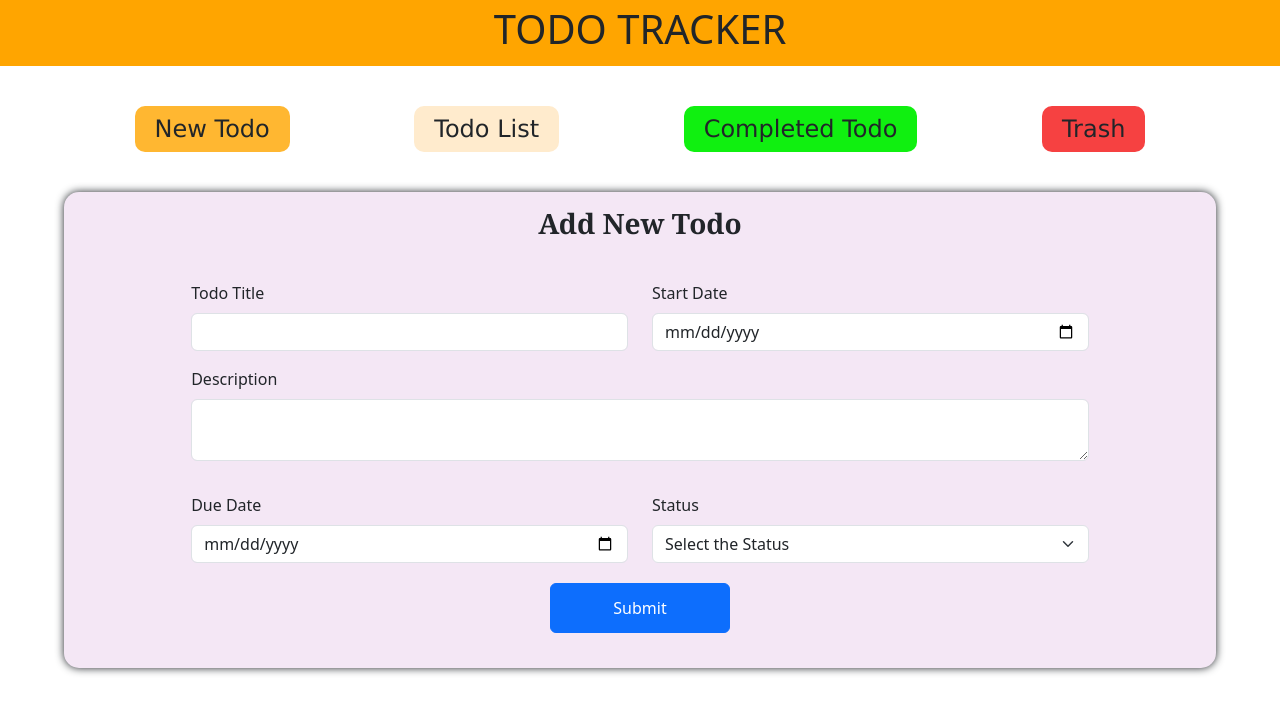
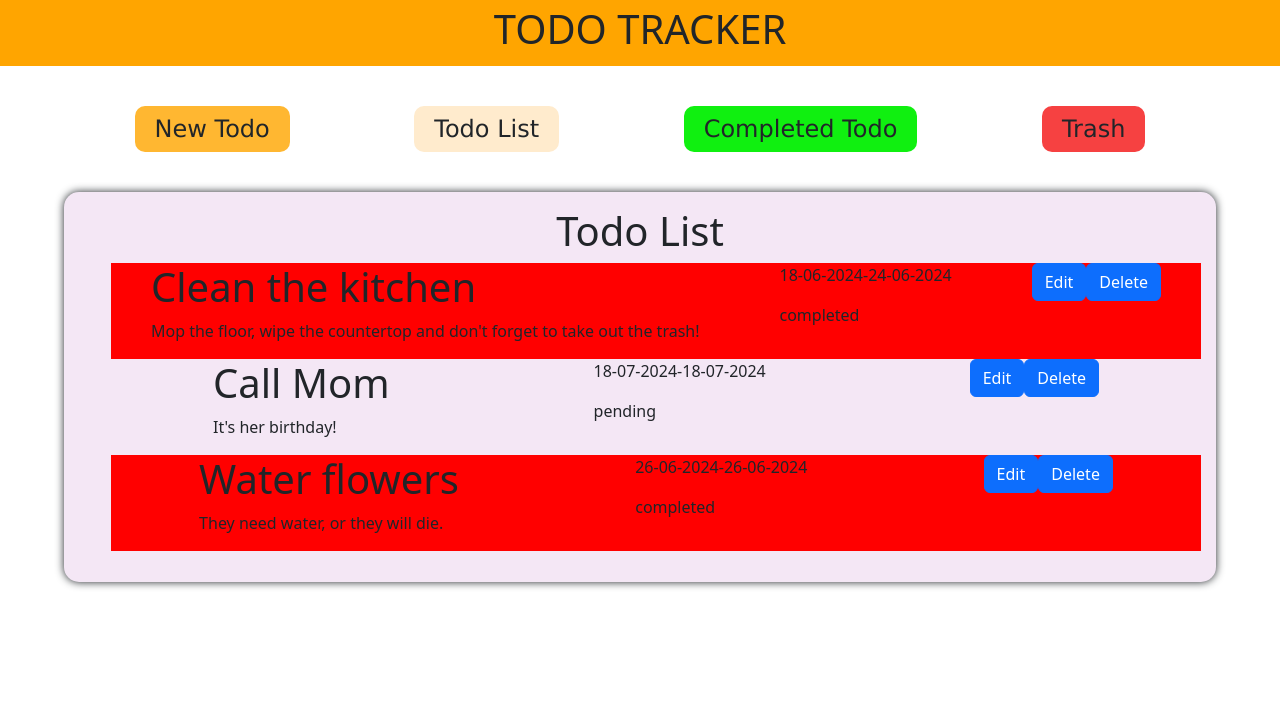
Before and after one commit to NagendraVarma1/Todo-Project, a React (Create React App) app: page /todoList in a window 1280 px wide. Shown: the top 714 px of the page. Built offline with nearby package versions, Linux system fonts and the light colour scheme.

Commit message:
router added and added basic structure to list

```diff
--- a/package.json
+++ b/package.json
@@ -10,6 +10,7 @@
     "react": "^18.3.1",
     "react-bootstrap": "^2.10.3",
     "react-dom": "^18.3.1",
+    "react-router-dom": "^6.24.0",
     "react-scripts": "5.0.1",
     "web-vitals": "^2.1.4"
   },
--- a/src/App.js
+++ b/src/App.js
@@ -1,18 +1,22 @@
 
-import Cards from './Components/Cards/Cards';
+import { RouterProvider, createBrowserRouter } from 'react-router-dom';
 import TodoForm from './Components/Form/TodoForm';
-import Header from './Components/Header/Header';
-// import List from './Components/List/List';
+import RootLayout from './Components/RootLayout/RootLayout';
+import List from './Components/List/List';
 
 function App() {
+  const router = createBrowserRouter([
+    {
+      path: '/',
+      element: <RootLayout />,
+      children: [
+        {path: '/', element: <TodoForm />},
+        {path: '/todoList', element: <List />}
+      ]
+    }
+  ])
   return (
-    <div>
-      <Header />
-      {/* has to add conditional rendering depending on the path. */}
-      <Cards />
-      <TodoForm />
-      {/* <List /> */}
-    </div>
+    <RouterProvider router={router}/>
   );
 }
 
--- a/src/Components/Cards/Cards.js
+++ b/src/Components/Cards/Cards.js
@@ -1,10 +1,13 @@
+import { useNavigate } from 'react-router-dom'
 import classes from './Cards.module.css'
 
 const Cards = () => {
+
+    const navigate = useNavigate();
     return (
         <div className={classes.mainDiv}>
-            <div className={classes.newTodo}>New Todo</div>
-            <div className={classes.todoList}>Todo List</div>
+            <div className={classes.newTodo} onClick={() => navigate('/')}>New Todo</div>
+            <div className={classes.todoList} onClick={() => navigate('/todoList')}>Todo List</div>
             <div className={classes.completedTodo}>Completed Todo</div>
             <div className={classes.trash}>Trash</div>
         </div>
--- a/src/Components/Cards/Cards.module.css
+++ b/src/Components/Cards/Cards.module.css
@@ -5,6 +5,7 @@
 }
 
 .newTodo, .todoList, .completedTodo, .trash{
+    cursor: pointer;
     width: max-content;
     padding: 5px 20px;
     border-radius: 10px;
--- a/src/Components/List/List.js
+++ b/src/Components/List/List.js
@@ -1,47 +1,59 @@
-import { useState } from "react";
 import { Button } from "react-bootstrap";
+import classes from "./List.module.css";
 
 const List = () => {
   //here added some dummy data for basic idea...need to modify and add styling as per the requirement.
-    const [todoList, setTodoList] = useState([
+  const data = [
     {
-            "id": 1,
-           "title": "Clean the kitchen",
-           "description": "Mop the floor, wipe the countertop and don't forget to take out the trash!"
+      id: 1,
+      title: "Clean the kitchen",
+      description:
+        "Mop the floor, wipe the countertop and don't forget to take out the trash!",
+        startDate: '18-06-2024',
+        endDate: '24-06-2024',
+        status: 'completed'
     },
     {
-            "id": 2,
-           "title": "Call Mom",
-           "description": "It's her birthday!"
+      id: 2,
+      title: "Call Mom",
+      description: "It's her birthday!",
+      startDate: '18-07-2024',
+      endDate: '18-07-2024',
+      status: 'pending'
     },
     {
-            "id": 3,
-           "title": "Water flowers",
-           "description": "They need water, or they will die."
-        }
-     ])
+      id: 3,
+      title: "Water flowers",
+      description: "They need water, or they will die.",
+      startDate: '26-06-2024',
+      endDate: '26-06-2024',
+      status: 'completed'
+    },
+  ];
+
   return (
-        <div
-        style={{
-          backgroundColor: "#F4E7F5",
-          width: "90%",
-          marginLeft: "5%",
-          height: "max-content",
-          color: "black",
-        }}>
-            <h1 style={{textAlign: 'center'}}>Todo List</h1>
+    <div className={classes.backGround}>
+      <h1 style={{ textAlign: "center" }}>Todo List</h1>
       <ul>
-                {todoList.map((data) => (
-                    <li key={data.id}>
+        {data.map((data) => (
+          <li key={data.id} style={{display: "flex", justifyContent: "space-around"}}>
+            <div>
               <h1>{data.title}</h1>
               <p>{data.description}</p>
+            </div>
+            <div>
+              <p>{data.startDate}-{data.endDate}</p>
+              <p>{data.status}</p>
+            </div>
+            <div>
               <Button>Edit</Button>
               <Button>Delete</Button>
+            </div>
           </li>
         ))}
       </ul>
     </div>
-    )
-}
+  );
+};
 
 export default List;
--- /dev/null
+++ b/src/Components/List/List.module.css
@@ -0,0 +1,15 @@
+.backGround{
+    background-color: #F4E7F5;
+    width: 90%;
+    margin-left: 5%;
+    height: max-content;
+    padding: 15px;
+    border-radius: 15px;
+    box-shadow: 0 0 8px;
+}
+li{
+    list-style-type: none;
+}
+li:nth-child(odd){
+    background-color: red;
+}
--- /dev/null
+++ b/src/Components/RootLayout/RootLayout.js
@@ -0,0 +1,16 @@
+import { Fragment } from "react"
+import { Outlet } from "react-router-dom"
+import Header from "../Header/Header";
+import Cards from "../Cards/Cards";
+
+const RootLayout = () => {
+    return (
+        <Fragment>
+            <Header />
+            <Cards />
+            <Outlet />
+        </Fragment>
+    )
+}
+
+export default RootLayout;
```
Also changed, not shown: 1 other file (tests, documents, lock files or other folders). Lines whose indentation alone changed are shown as unchanged.
